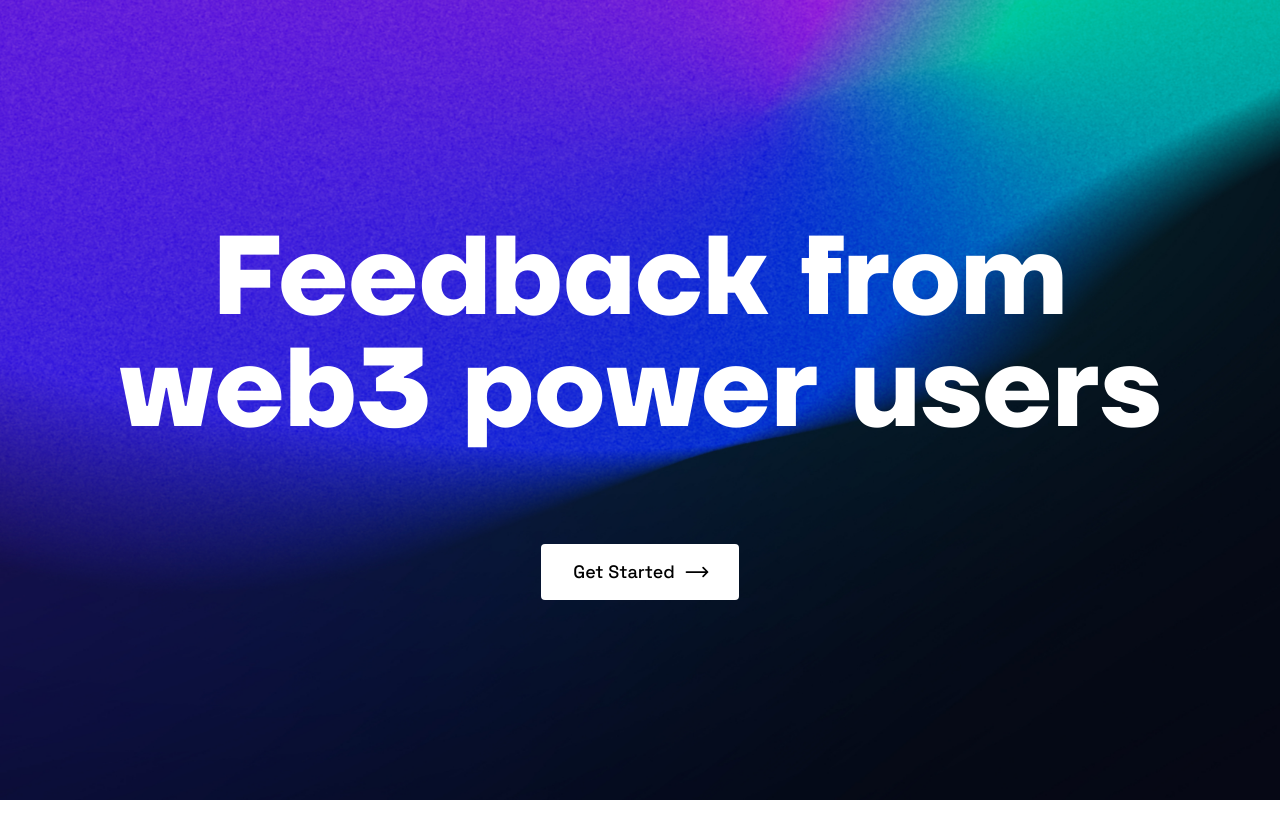
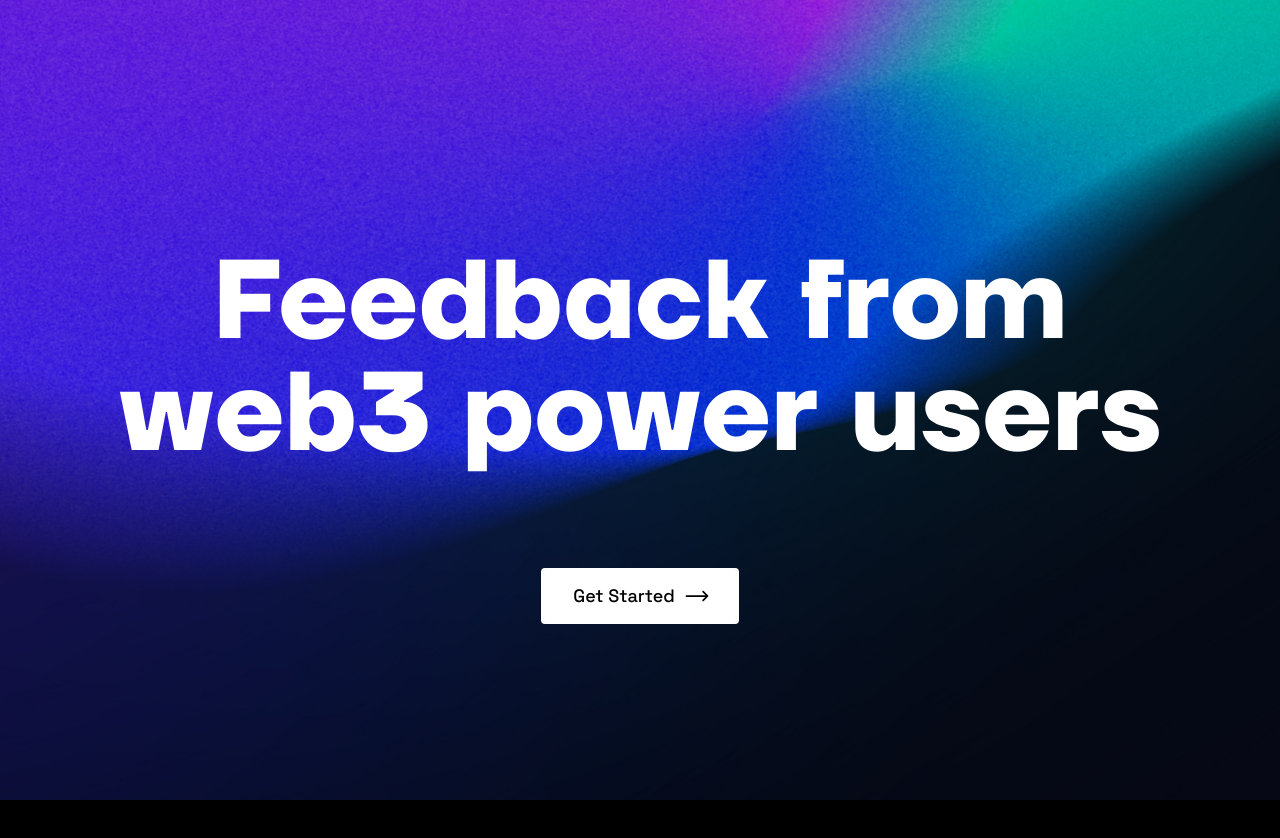
Before and after one commit to plege-xyz/deans-list, a Next.js app: page / in a window 1280 px wide. Shown: the top 838 px of the page. Before the commit the page ends 800 px from the top, so only its background shows below. Built offline with nearby package versions, Linux system fonts and the light colour scheme.

Commit message:
initial commit

```diff
--- a/src/pages/index.tsx
+++ b/src/pages/index.tsx
@@ -17,10 +17,11 @@ const Home: NextPage = () => {
         />
       </Head>
 
-      <div className="h-[100vh] w-screen bg-[url('/images/hero.png')] bg-cover bg-no-repeat">
+      <>
+        <div className="relative flex h-screen w-full flex-col bg-[url('/images/hero.png')] bg-cover bg-no-repeat">
           <div className="h-20 w-full"></div>
-        <div className="flex flex-col items-center">
-          <div className="TT mt-36 text-center text-[7rem] leading-[1] text-white">
+          <div className="flex h-full flex-col items-center justify-center">
+            <div className="TT text-center text-[7rem] leading-[1] text-white">
               Feedback from <br />
               web3 power users
             </div>
@@ -30,19 +31,21 @@ const Home: NextPage = () => {
                 xmlns="http://www.w3.org/2000/svg"
                 fill="none"
                 viewBox="0 0 24 24"
-              stroke-width="1.5"
+                strokeWidth="1.5"
                 stroke="currentColor"
                 className="h-7 w-7 transition-transform duration-300 ease-in-out group-hover:translate-x-1"
               >
                 <path
-                stroke-linecap="round"
-                stroke-linejoin="round"
+                  strokeLinecap="round"
+                  strokeLinejoin="round"
                   d="M17.25 8.25L21 12m0 0l-3.75 3.75M21 12H3"
                 />
               </svg>
             </button>
           </div>
         </div>
+        <div className="h-40 w-screen bg-[#000]"></div>
+      </>
     </>
   );
 };
--- a/src/styles/globals.css
+++ b/src/styles/globals.css
@@ -1,6 +1,12 @@
 @tailwind base;
 @tailwind components;
 @tailwind utilities;
+* {
+    margin: 0;
+    padding: 0;
+    box-sizing: border-box;
+}
+
 @font-face {
     font-family: "TT";
     src: url("/fonts/TT.woff2");
```
Lines whose indentation alone changed are shown as unchanged.
